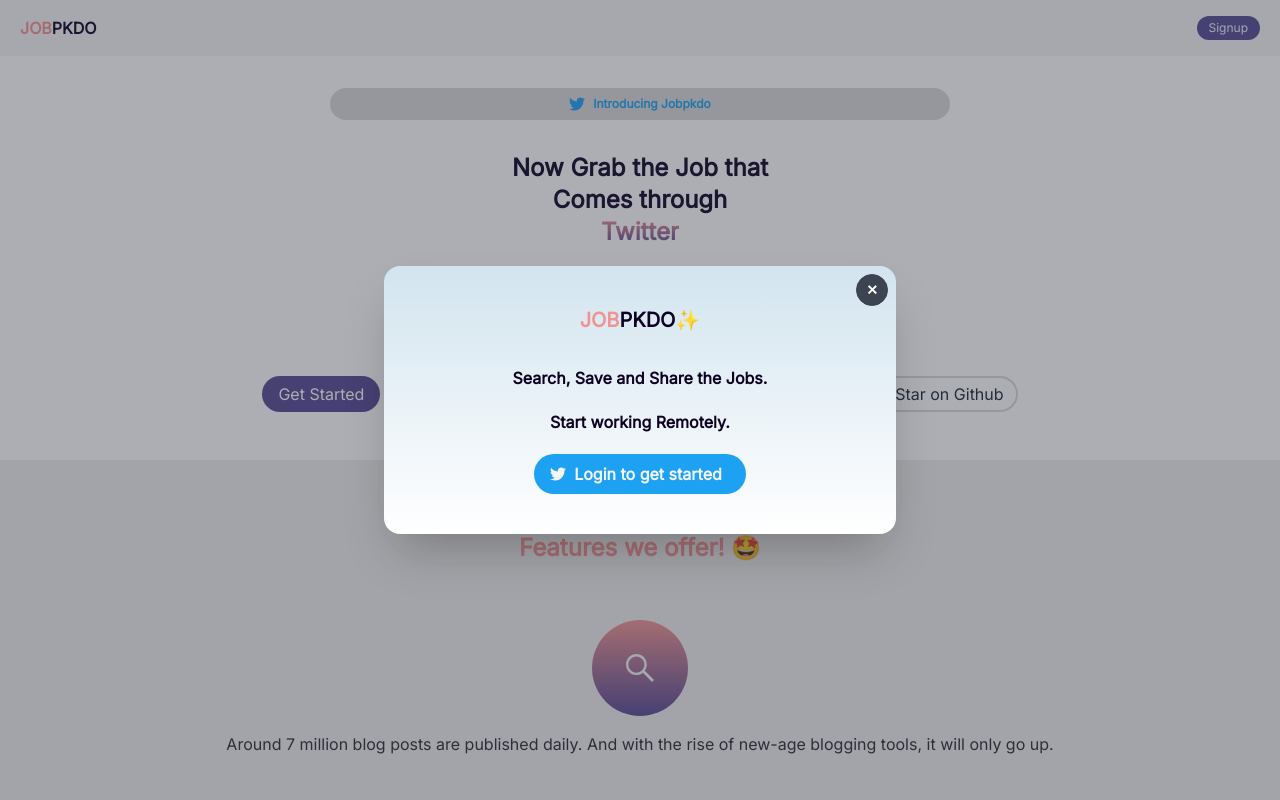
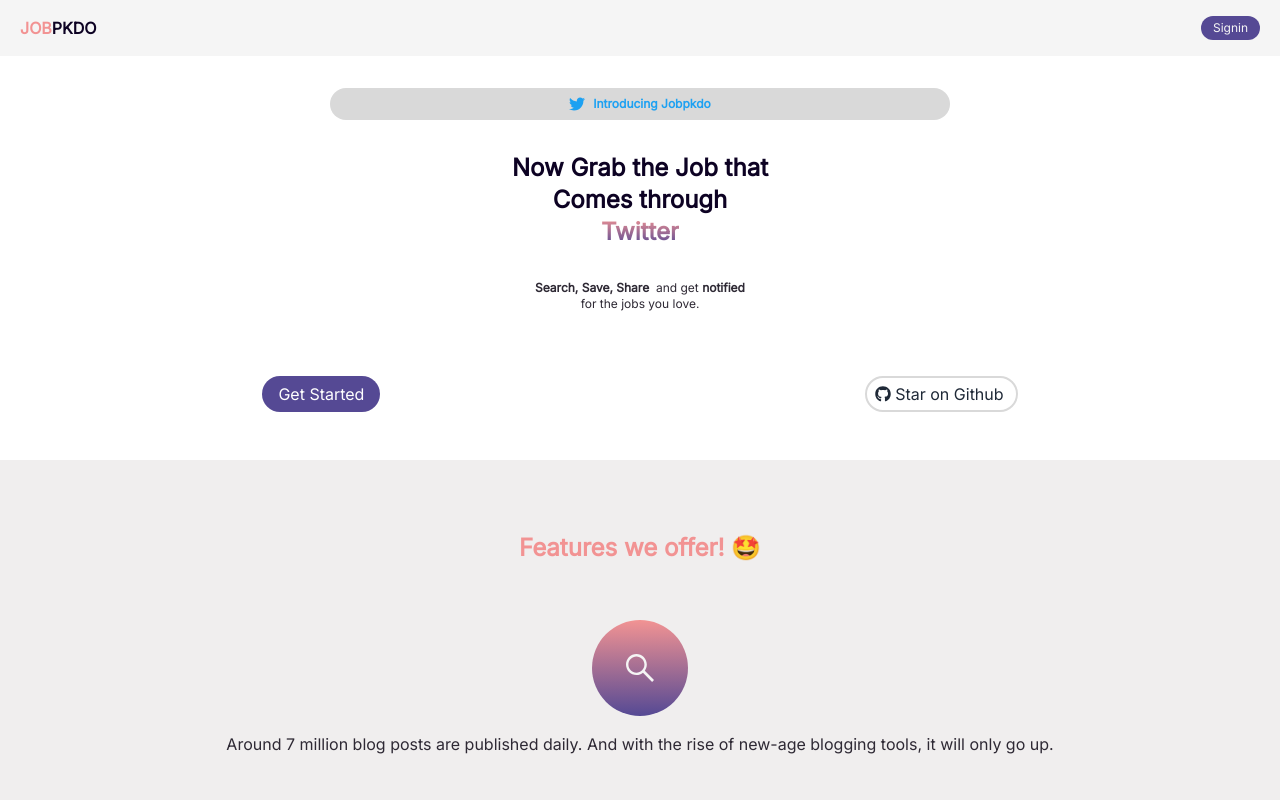
Before and after one commit to Gulshanaggarwal/v2.jobpkdo, a Next.js app in the folder client/: page / in a window 1280 px wide. Shown: the top 800 px of the page. Built offline with nearby package versions, Linux system fonts and the light colour scheme.

Commit message:
signin modal logic done

```diff
--- a/client/src/components/Header/header.tsx
+++ b/client/src/components/Header/header.tsx
@@ -1,13 +1,19 @@
+import useModal from "../../hooks/useModal";
+import Modal from "../Modal";
+import SignIn from "../Signin";
+
 
 
 export default function Header() {
+    const { isShowing, toggle } = useModal();
     return (
         <header className='bg-grey-main flex justify-between items-center px-5 py-4'>
             <h1 className='font-extrabold'>
                 <span className='text-orange-main'>JOB</span>
                 <span className='text-black-main'>PKDO</span>
             </h1>
-            <button className='bg-violet-main text-grey-main rounded-full px-3 py-1 text-xs'>Signup</button>
+            <button onClick={toggle} className='bg-violet-main text-grey-main rounded-full px-3 py-1 text-xs'>Signin</button>
+            <Modal isShowing={isShowing} toggle={toggle} Component={SignIn} />
         </header>
     )
 }
--- /dev/null
+++ b/client/src/components/Modal.tsx
@@ -0,0 +1,16 @@
+import React from 'react'
+import ReactDOM from 'react-dom'
+
+interface ModalProps {
+    isShowing: boolean,
+    toggle: () => void
+    Component: React.ElementType
+}
+
+
+export default function Modal({ isShowing, toggle, Component }: ModalProps) {
+    return isShowing ? <>
+        <Component toggle={toggle} />
+    </> : null
+
+}
--- a/client/src/components/signin.tsx
+++ b/client/src/components/signin.tsx
@@ -1,13 +1,17 @@
 import { FaTwitter } from "react-icons/fa"
 
+interface SignInProp {
+    toggle: () => void
+}
 
-export default function SignIn() {
+export default function SignIn({ toggle }: SignInProp) {
+
     return (
         <>
-            <input type="checkbox" checked id="signin-modal" className="modal-toggle" />
+            <input type="checkbox" defaultChecked id="signin-modal" className="modal-toggle" />
             <div className="modal modal-bottom sm:modal-middle">
                 <div className="modal-box bg-gradient-to-b from-twitter_light">
-                    <label htmlFor="my-modal-3" className="btn btn-sm btn-circle absolute right-2 top-2">✕</label>
+                    <label onClick={toggle} htmlFor="my-modal-3" className="btn btn-sm btn-circle absolute right-2 top-2">✕</label>
                     <h1 className='font-extrabold text-center text-xl py-4'>
                         <span className='text-orange-main'>JOB</span>
                         <span className='text-black-main'>PKDO✨</span>
--- /dev/null
+++ b/client/src/hooks/useModal.ts
@@ -0,0 +1,14 @@
+import { useState } from "react";
+
+const useModal = () => {
+	const [isShowing, setIsShowing] = useState(false);
+
+	function toggle() {
+		console.log("hello");
+		setIsShowing(!isShowing);
+	}
+
+	return { isShowing, toggle };
+};
+
+export default useModal;
--- a/client/src/pages/_app.tsx
+++ b/client/src/pages/_app.tsx
@@ -2,12 +2,11 @@
 import type { AppProps } from 'next/app'
 import Footer from '../components/Footer'
 import Header from '../components/Header/header'
-import SignIn from '../components/signin'
 
 function MyApp({ Component, pageProps }: AppProps) {
+
   return <>
     <Header />
-    <SignIn />
     <Component {...pageProps} />
     <Footer />
   </>
--- a/client/src/pages/index.tsx
+++ b/client/src/pages/index.tsx
@@ -3,6 +3,9 @@
 import { FaTwitter, FaGithub, FaSistrix, FaRegBookmark, FaRegCheckCircle, FaRegBell, FaRegCommentAlt } from 'react-icons/fa'
 import { BiShareAlt } from 'react-icons/bi'
 import Image from 'next/image'
+import Modal from '../components/Modal'
+import SignIn from '../components/Signin'
+import useModal from '../hooks/useModal'
 
 const iconStyle = {
   color: '#F5F5F5',
@@ -10,6 +13,10 @@
 }
 
 const Home: NextPage = () => {
+
+  const { isShowing, toggle } = useModal();
+
+
   return (
     <div>
       <main className='px-5 py-8'>
@@ -27,12 +34,13 @@
           for the jobs you love.
         </p>
         <div className='flex justify-around  pt-16 pb-4'>
-          <button className='bg-violet-main rounded-full text-white px-4 py-1'>Get Started</button>
+          <button className='bg-violet-main rounded-full text-white px-4 py-1' type='button' onClick={toggle}>Get Started</button>
           <a className='flex items-center px-2 py-1 rounded-full border-2 border-grey-secondary' href='https://github.com/Gulshanaggarwal/v2.jobpkdo'>
             <FaGithub />
             <span className='px-1'>Star on Github</span>
           </a>
         </div>
+        <Modal isShowing={isShowing} toggle={toggle} Component={SignIn} />
       </main>
       {/*--- Features section---- */}
       <section className='bg-grey-tertiary py-16 px-5'>
```
